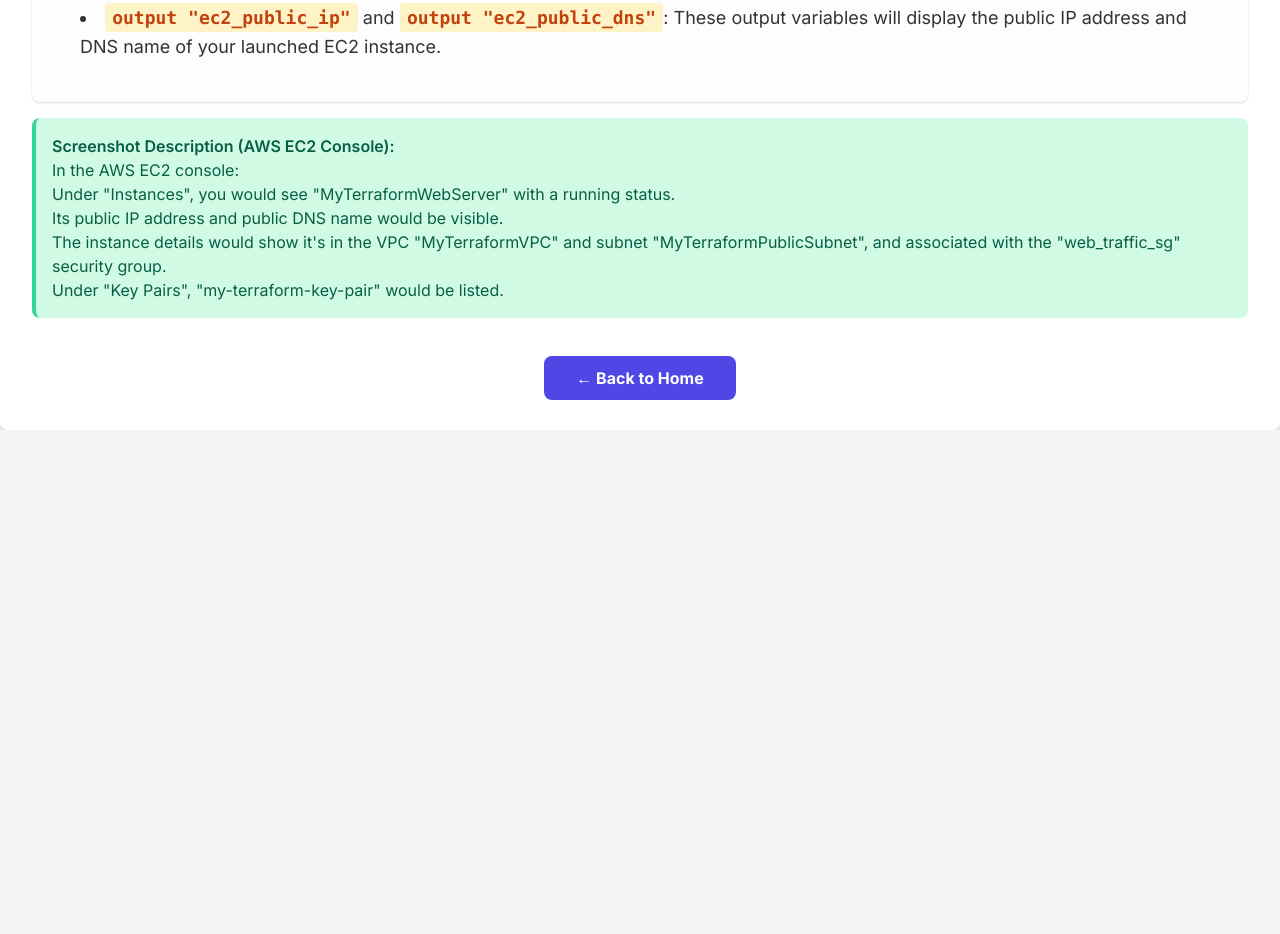
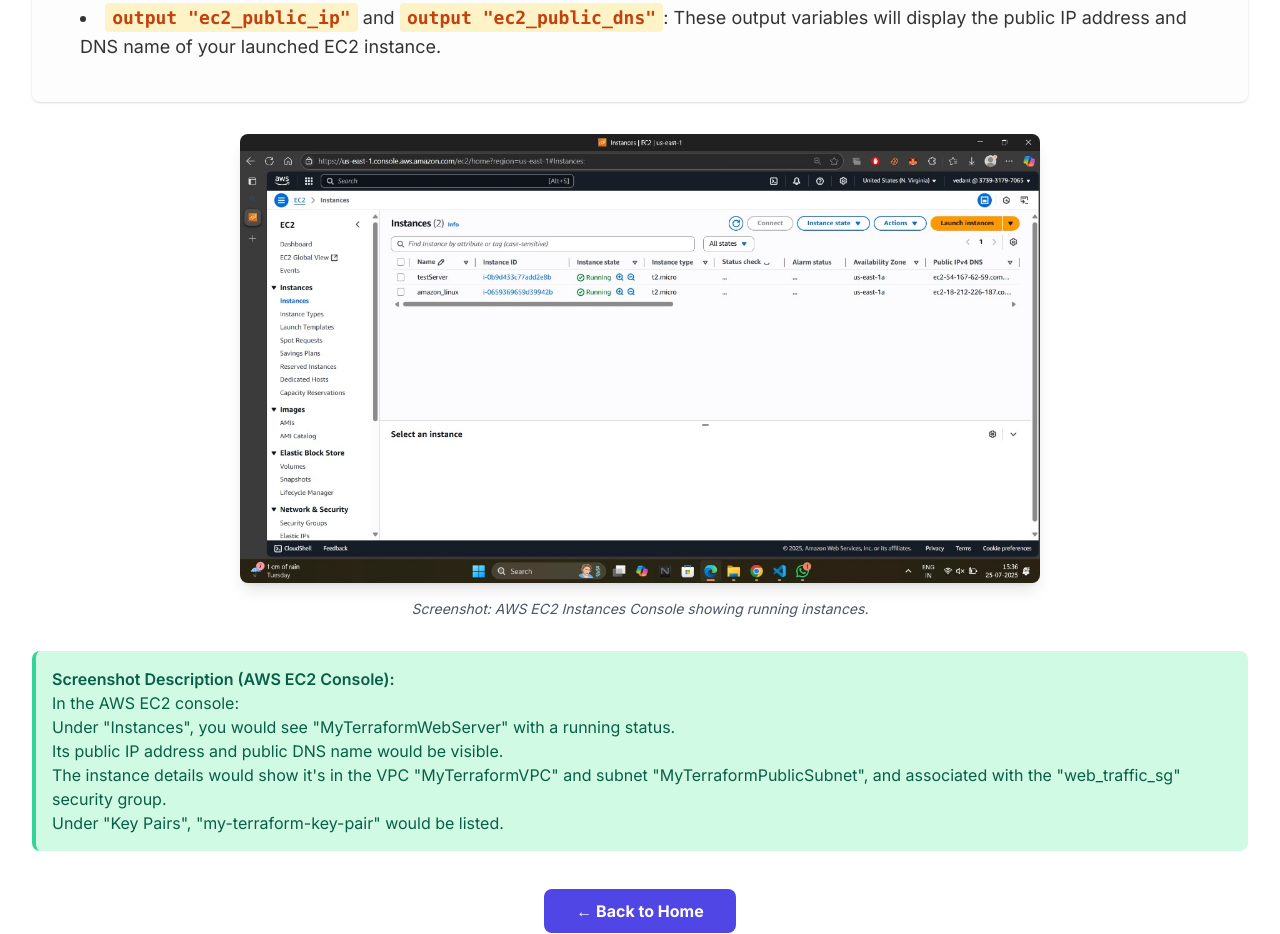
Before and after one commit to Vedantbhatt1/TerraformWebsite, a plain HTML site: page ec2.html in a window 1280 px wide. Shown: the part 2974-3908 px from the top of the page. Before the commit the page ends 3404 px from the top, so only its background shows below. Drawn offline with nearby package versions, Linux system fonts and the light colour scheme; a script that the page names is missing.

Commit message:
Update ec2.html

```diff
--- a/ec2.html
+++ b/ec2.html
@@ -377,6 +377,17 @@ output "ec2_public_dns" {
                         variables will display the public IP address and DNS name of your launched EC2 instance.</li>
                 </ul>
             </div>
+
+            <!-- Screenshot Section -->
+            <div class="flex flex-col items-center justify-center my-8">
+                <img src="images/ec2.jpg" alt="AWS EC2 Instances Console Screenshot"
+                    class="rounded-lg shadow-lg max-w-full h-auto" style="max-width: 800px;">
+                <p class="text-center text-gray-600 mt-4 text-sm">
+                    <em>Screenshot: AWS EC2 Instances Console showing running instances.</em>
+                </p>
+            </div>
+            <!-- End Screenshot Section -->
+
             <div class="screenshot-description">
                 <p class="font-semibold">Screenshot Description (AWS EC2 Console):</p>
                 <p>In the AWS EC2 console:</p>
```
